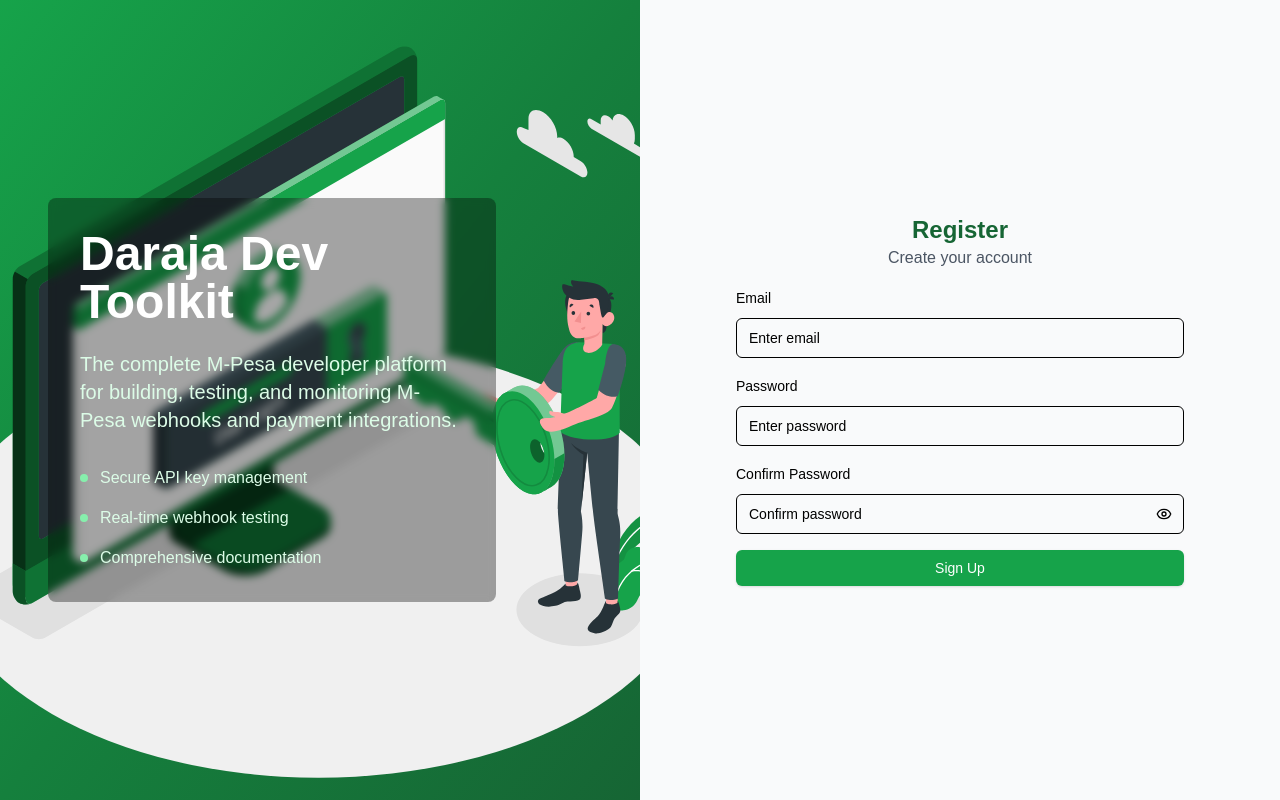
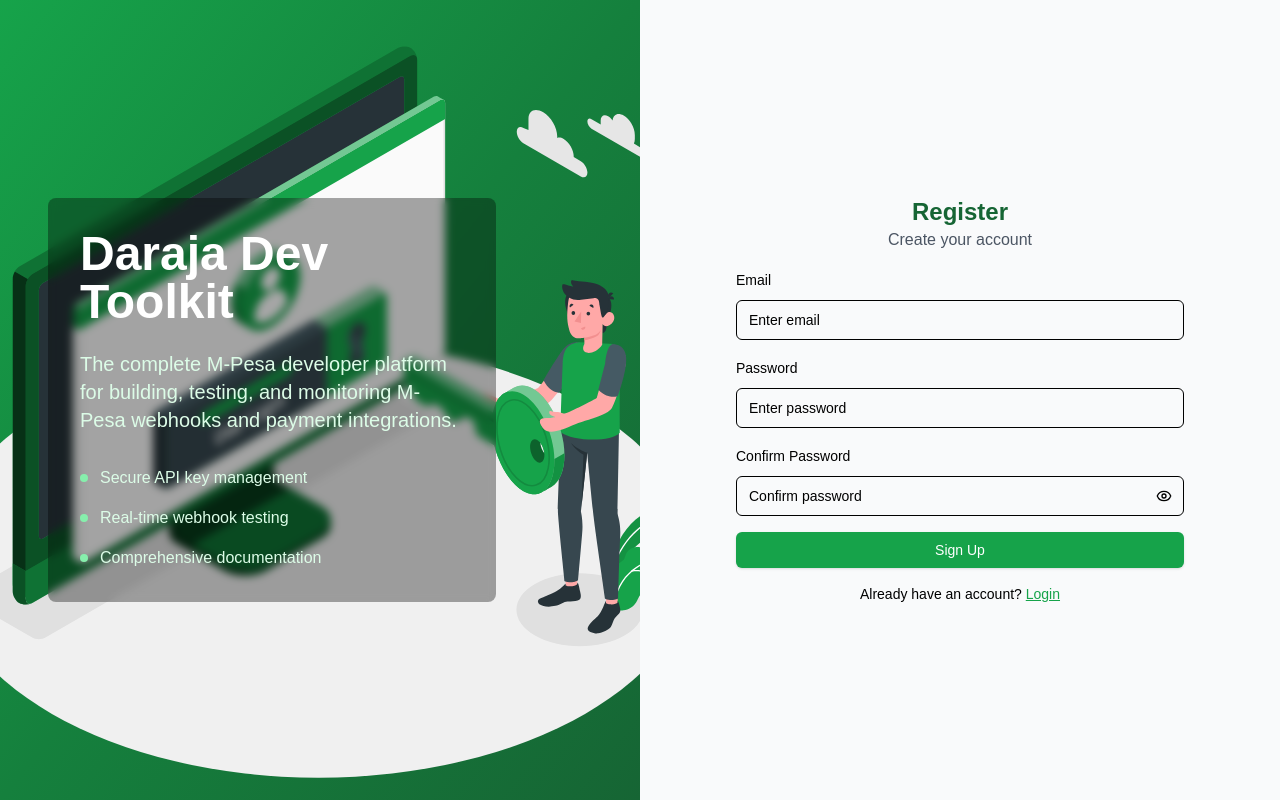
Before and after one commit to DarajaDevToolkit/darajadevToolkit, a Next.js app in the folder dashboard/: page /register in a window 1280 px wide. Built offline with nearby package versions, Linux system fonts and the light colour scheme; no server answers.

Commit message:
fix: Add redirect link to sign up and register

```diff
--- a/dashboard/src/components/ui/LoginForm.tsx
+++ b/dashboard/src/components/ui/LoginForm.tsx
@@ -7,6 +7,7 @@
 import { Button } from '@/components/ui/button';
 import { Eye, EyeOff, AlertCircle } from 'lucide-react';
 import { Alert, AlertDescription } from '@/components/ui/alert';
+import Link from 'next/link';
 
 export default function LoginForm() {
   const { login, loading } = useAuth();
@@ -79,6 +80,12 @@
       >
         {loading ? 'Signing In...' : 'Sign In'}
       </Button>
+      <p className="text-sm text-center">
+        Don’t have an account?{' '}
+      <Link href="/register" className="text-green-600 underline">
+        Sign Up
+      </Link>
+      </p>
     </form>
   );
 }
--- a/dashboard/src/components/ui/RegisterForm.tsx
+++ b/dashboard/src/components/ui/RegisterForm.tsx
@@ -7,6 +7,7 @@
 import { Button } from '@/components/ui/button';
 import { Eye, EyeOff, AlertCircle } from 'lucide-react';
 import { Alert, AlertDescription } from '@/components/ui/alert';
+import Link from 'next/link';
 
 export default function RegisterForm() {
   const { signup, loading } = useAuth();
@@ -97,6 +98,13 @@
       >
         {loading ? 'Registering...' : 'Sign Up'}
       </Button>
+      <p className="text-sm text-center">
+        Already have an account?{' '}
+        <Link href="/login" className="text-green-600 underline">
+        Login
+        </Link>
+      </p>
     </form>
+
   );
 }
```
